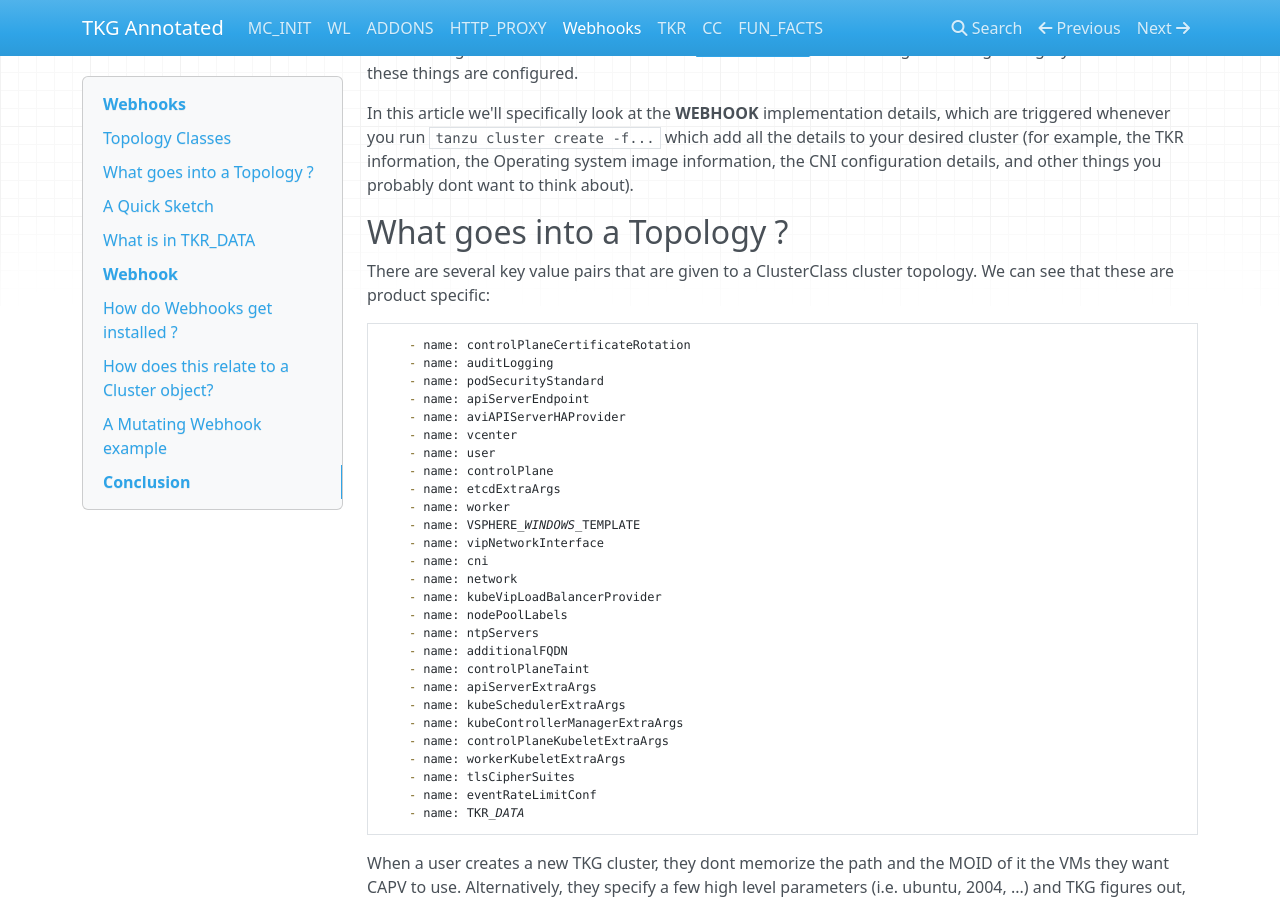
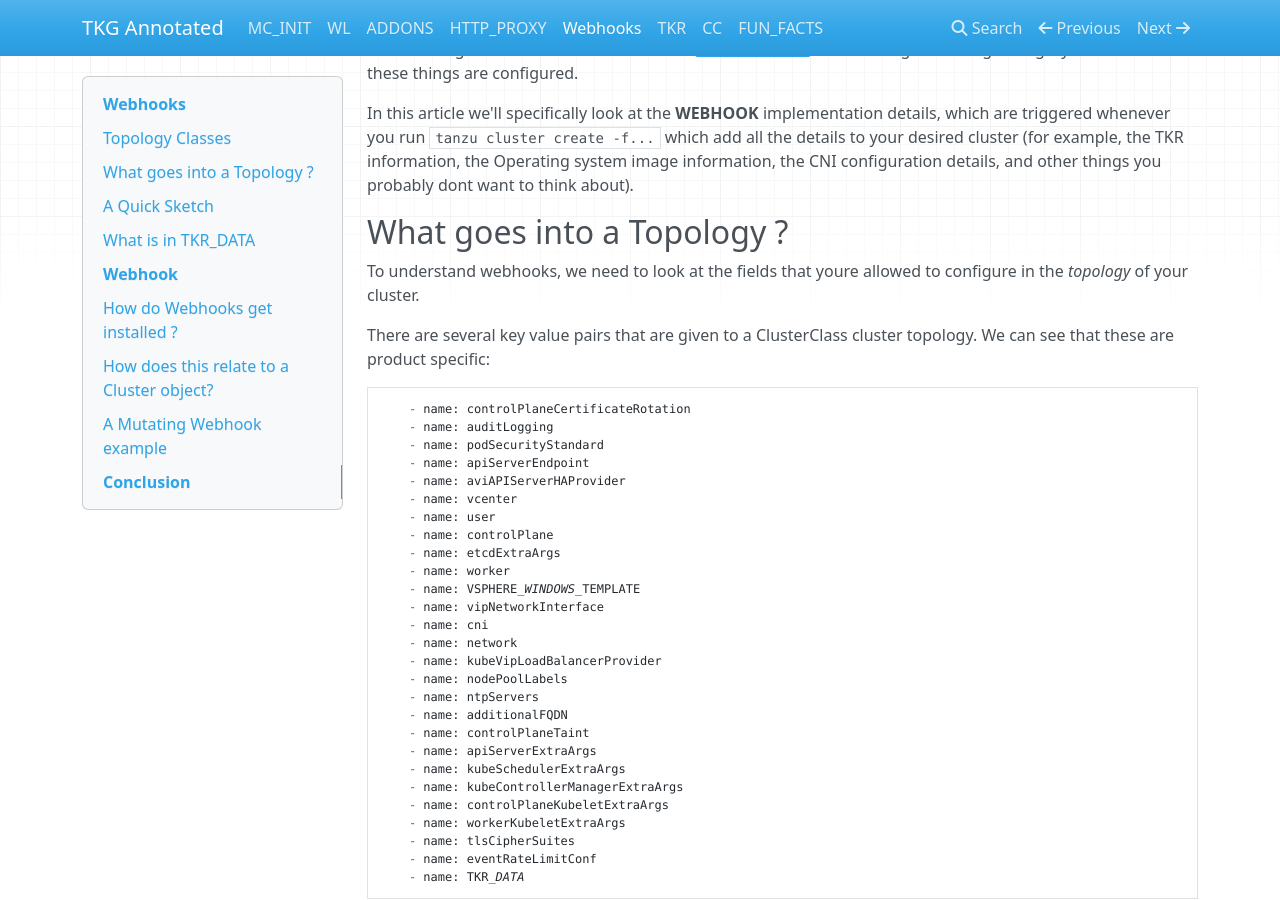
Before and after one commit to jayunit100/tanzu-install-annotated, an MkDocs documentation site: the page built from docs/z3-webhooks.md, in a window 1280 px wide and 900 px high, scrolled down 516 px. Built offline with MkDocs 1.6.1, drawn with Linux system fonts in a browser that asks for light colours; nearby versions of some CDN libraries.

Commit message:
Update z3-webhooks.md

```diff
--- a/docs/z3-webhooks.md
+++ b/docs/z3-webhooks.md
@@ -30,6 +30,7 @@
 
 ## What goes into a Topology ?
 
+To understand webhooks, we need to look at the fields that youre allowed to configure in the *topology* of your cluster.
 
 There are several key value pairs that are given to a ClusterClass cluster topology.  We can see that these are product specific:
 
```
